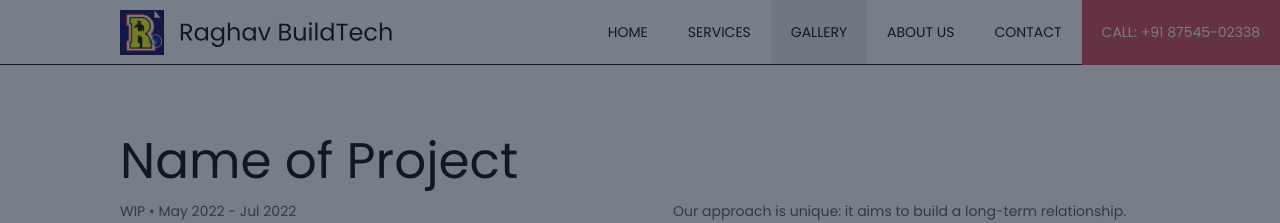
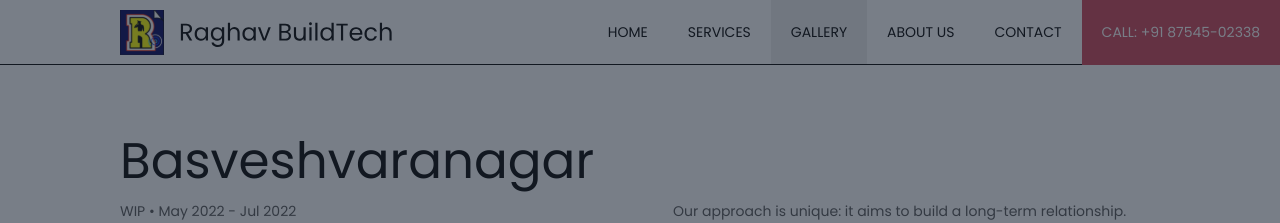
Before and after one commit to krunalpabari13/banao, a React (Create React App) app: page /gallery/1 in a window 1280 px wide. Shown: the top 223 px of the page. Built offline with nearby package versions, Linux system fonts and the light colour scheme.

Commit message:
Project name added

```diff
--- a/src/components/GalleryDetails.tsx
+++ b/src/components/GalleryDetails.tsx
@@ -74,7 +74,7 @@ const GalleryDetails = () => {
         className="text-3xl md:text-4xl lg:text-[3.125rem] mb-5"
         data-aos="fade-up"
       >
-        Name of Project
+        {galleryId === "1" ? "Basveshvaranagar" : "Yelahanka"}
       </h1>
       <div
         className="flex-col md:flex-col lg:flex-row flex justify-between text-sm mb-32"
```
